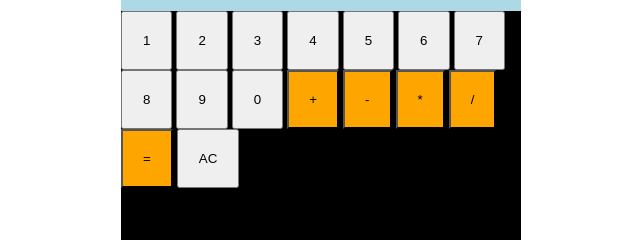
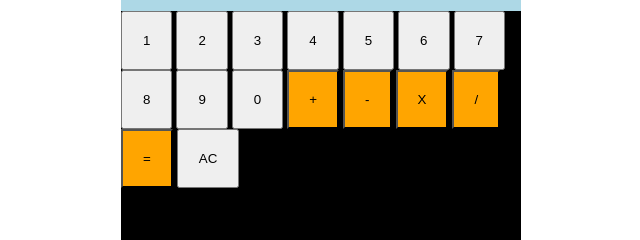
Before and after one commit to BillC424/Calculator, a plain HTML site: page index.html in a window 1280 px wide. Shown: the part 222-462 px from the top of the page, 319-959 px from the left. Drawn offline with Linux system fonts and the light colour scheme.

Commit message:
Added some styling to change the way numbers display in the display section, changed multiply button to X

```diff
--- a/index.html
+++ b/index.html
@@ -22,7 +22,7 @@
         <button class = "number" id = "0">0</button>
         <button class= "operation"  id = "add">+</button>
         <button class= "operation" id = "subtract">-</button>
-        <button class= "operation" id = "multiply">*</button>
+        <button class= "operation" id = "multiply">X</button>
         <button class= "operation" id = "divide">/</button>
         <button class= "operation" id = "equals">=</button>
         <button id = "clear">AC</button>
```
